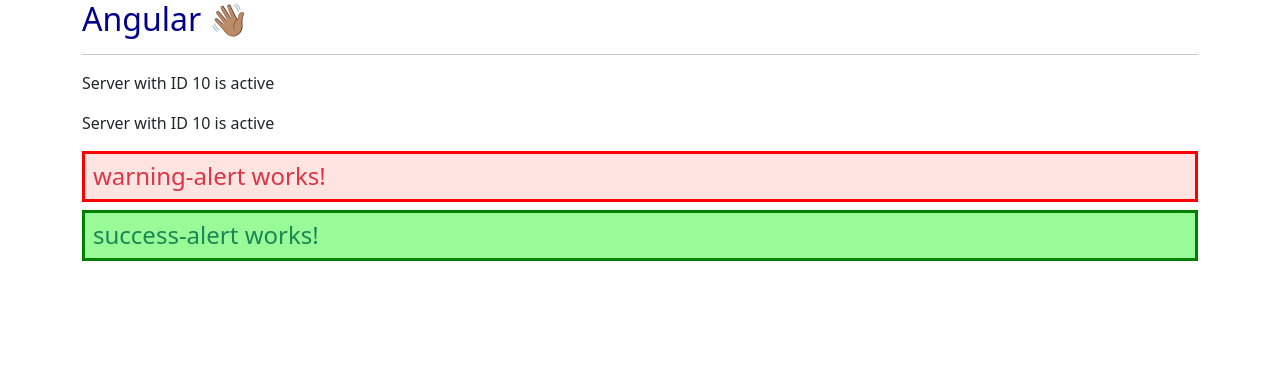
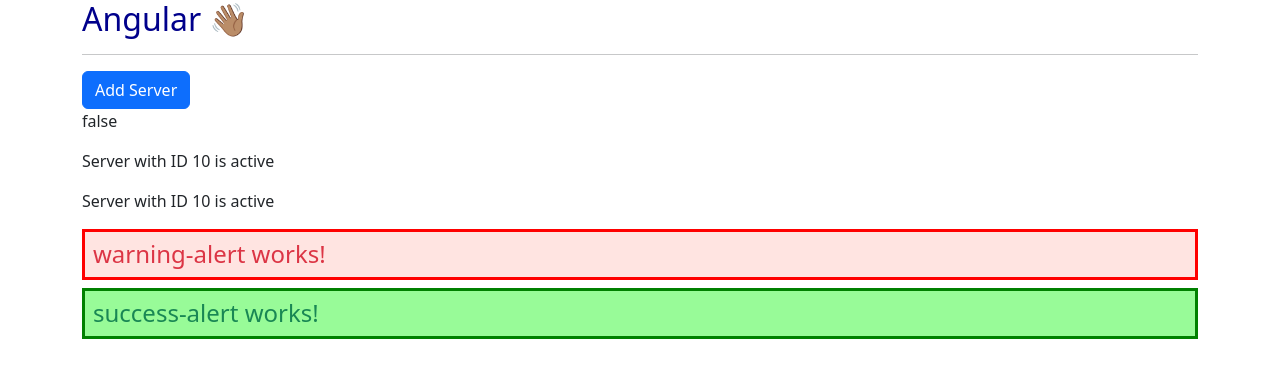
Before and after one commit to Bemo7/ng4-complete-guide, an Angular app: page / in a window 1280 px wide. Shown: the top 378 px of the page. Built offline with nearby package versions, Linux system fonts and the light colour scheme.

Commit message:
02 The Basics - Property Binding

```diff
--- a/src/app/servers/servers.component.html
+++ b/src/app/servers/servers.component.html
@@ -1,2 +1,5 @@
+<button class="btn btn-primary" [disabled]="!allowNewServer">Add Server </button>
+<p [innerText] = "!allowNewServer"></p>
+
 <app-server></app-server>
 <app-server></app-server>
--- a/src/app/servers/servers.component.ts
+++ b/src/app/servers/servers.component.ts
@@ -8,5 +8,11 @@
   styleUrl: './servers.component.css'
 })
 export class ServersComponent {
+  allowNewServer: boolean = false
 
+  constructor(){
+    setTimeout(() =>{
+      this.allowNewServer=true
+    },2000)
+  }
 }
```
